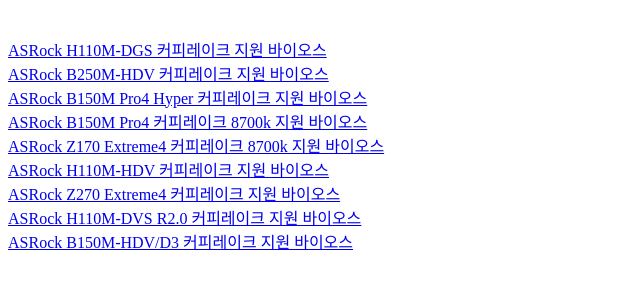
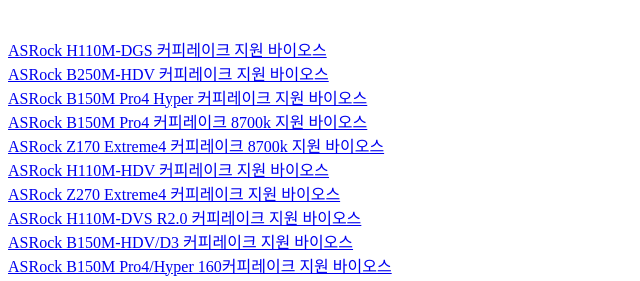
Before and after one commit to comgallbios/comgallbios.github.io, a plain HTML site: page index.html in a window 1280 px wide. Shown: the part 490-771 px from the top of the page, without its empty margins (0-640 px from the left). Drawn offline with Linux system fonts and the light colour scheme.

Commit message:
Update Asrock B150 Pro4/Hyper 160

```diff
--- a/index.html
+++ b/index.html
@@ -42,6 +42,8 @@
         <br/>
         <a href="http://gall.dcinside.com/board/view/?id=pridepc_new3&no=7841324">ASRock B150M-HDV/D3 커피레이크 지원 바이오스</a>
         <br/>
+        <a href="http://gall.dcinside.com/board/view/?id=pridepc_new3&no=7845322">ASRock B150M Pro4/Hyper 160커피레이크 지원 바이오스</a>
+        <br/>
     <h1>한성컴퓨터</h1>
         <br/>
         <a href="http://gall.dcinside.com/board/view/?id=pridepc_new3&no=7841425">한성 Bossmonster XH56 커피레이크 지원 바이오스(롬라이터X)</a>
```
